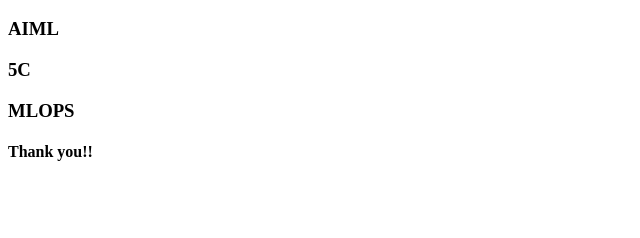
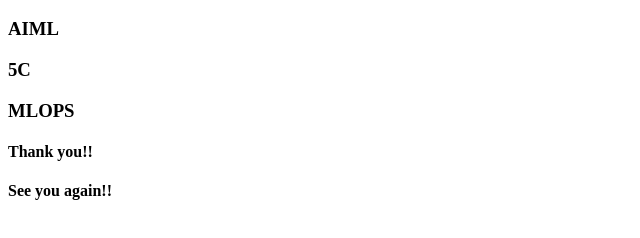
Before and after one commit to monalkeskar/portfolio_webpage, a plain HTML site: page index.html in a window 1280 px wide. Shown: the part 48-286 px from the top of the page, without its empty margins (0-640 px from the left). Drawn offline with Linux system fonts and the light colour scheme.

Commit message:
second commit

```diff
--- a/index.html
+++ b/index.html
@@ -8,5 +8,6 @@
         <h3> 5C </h3>
         <h3> MLOPS</h3>
         <h4> Thank you!! </h4>
+        <h4> See you again!! </h4>
     </body>
 </html>
```
